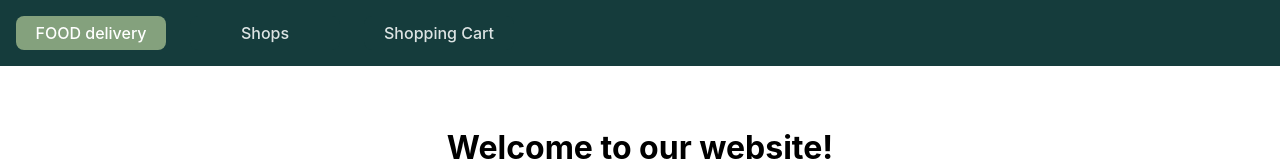
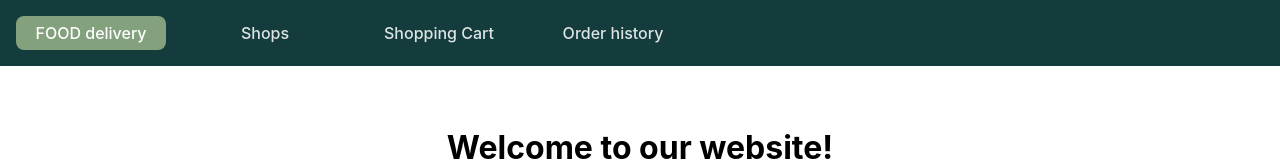
Before and after one commit to JustIrish/Food-delivery-front, a React (Create React App) app: page / in a window 1280 px wide. Shown: the top 161 px of the page. Built offline with nearby package versions, Linux system fonts and the light colour scheme.

Commit message:
Update NavBar.js

```diff
--- a/src/components/NavBar/NavBar.js
+++ b/src/components/NavBar/NavBar.js
@@ -6,6 +6,7 @@ const NavBar = () => {
       <StyledLink to="/">FOOD delivery</StyledLink>
       <StyledLink to="/shops">Shops</StyledLink>
       <StyledLink to="/shopping">Shopping Cart</StyledLink>
+      <StyledLink to="/history">Order history</StyledLink>
     </Nav>
   );
 };
```
